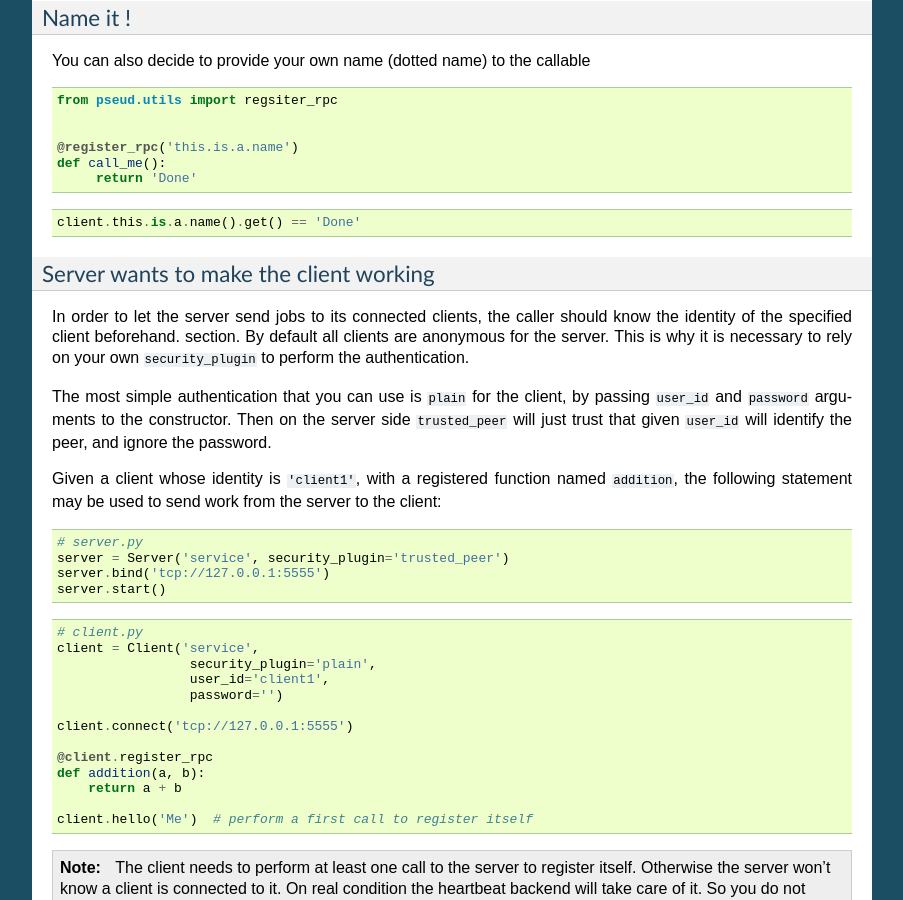
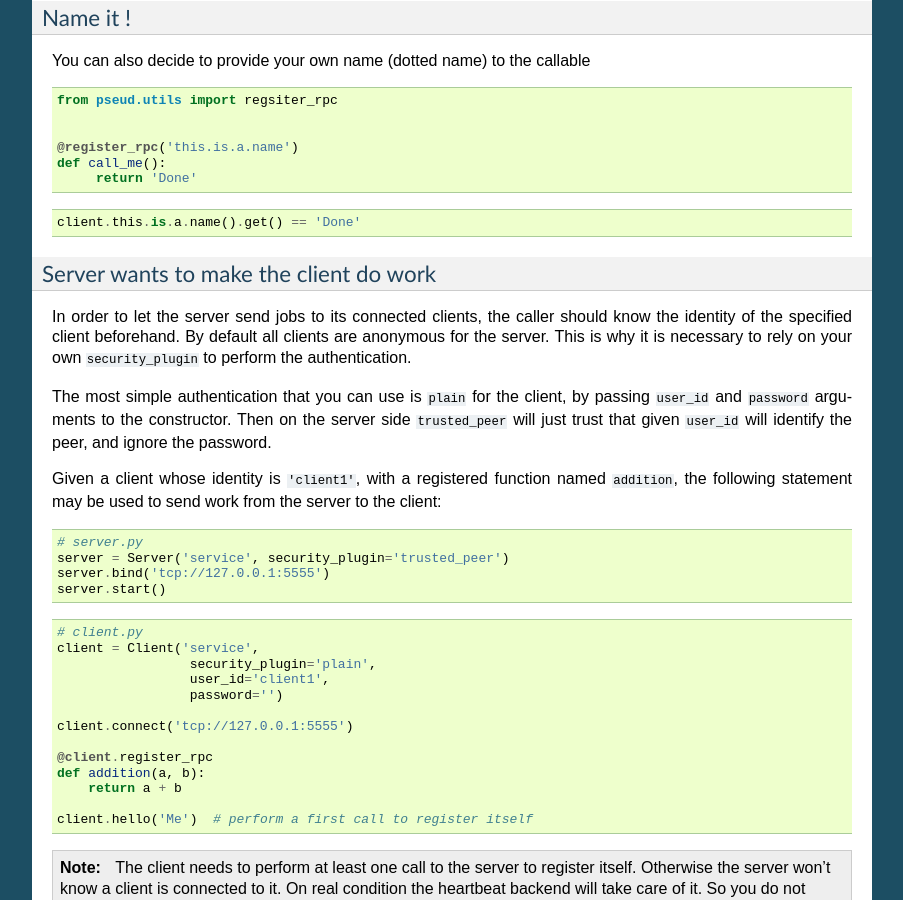
Before and after one commit to ticosax/pseud, a Sphinx documentation site: the page built from docs/source/remote-calls.rst, in a window 1280 px wide and 900 px high, scrolled down 1472 px. Shown: the whole window, without its empty margins (198-1101 px from the left). Built offline with Sphinx 7.4.7, drawn with Linux system fonts in a browser that asks for light colours; some of the changed text lies outside the part shown.

Commit message:
Fix typos in remote-calls.rst

```diff
--- a/docs/source/remote-calls.rst
+++ b/docs/source/remote-calls.rst
@@ -112,12 +112,12 @@ You can also decide to provide your own name (dotted name) to the callable
 
    client.this.is.a.name().get() == 'Done'
 
-Server wants to make the client working
+Server wants to make the client do work
 ~~~~~~~~~~~~~~~~~~~~~~~~~~~~~~~~~~~~~~~
 
 In order to let the server send jobs to its connected clients, the caller
 should know the identity of the specified client beforehand.
-section. By default all clients are anonymous for the server. This is why it
+By default all clients are anonymous for the server. This is why it
 is necessary to rely on your own ``security_plugin`` to perform
 the authentication.
 
```
